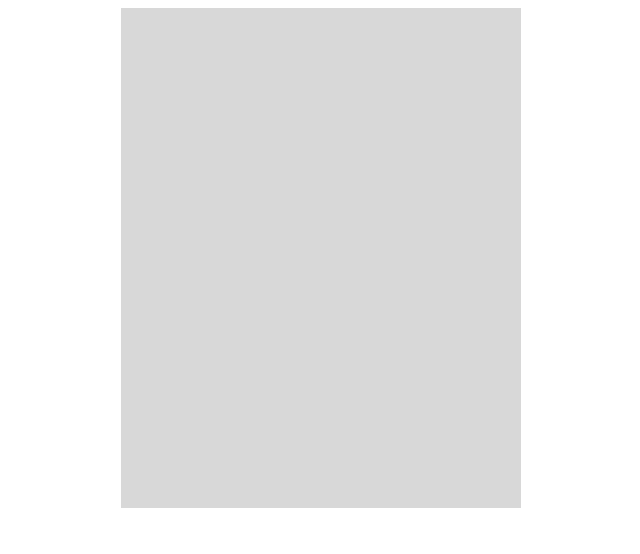
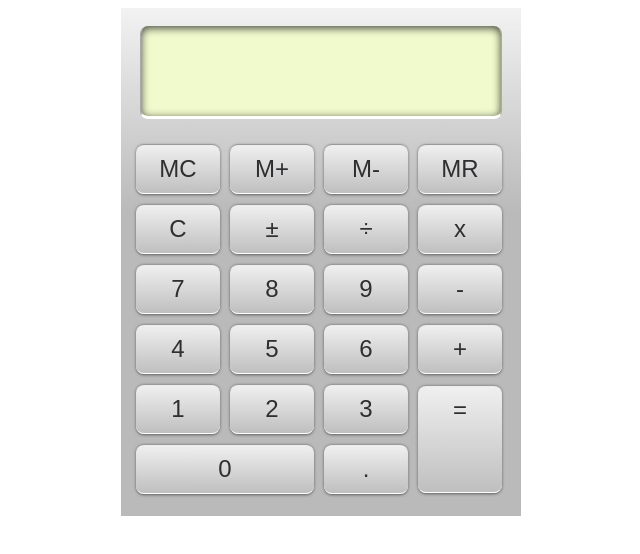
Before and after one commit to kklai/calculator, a plain HTML site: page index.html in a window 1280 px wide. Shown: the whole page, without its empty margins (319-959 px from the left). Drawn offline with nearby package versions, Linux system fonts and the light colour scheme.

Commit message:
hooking up calculator with javascript'

```diff
--- a/index.html
+++ b/index.html
@@ -3,10 +3,61 @@
 <head>
 	<title></title>
 	<link rel="stylesheet" type="text/css" href="style.css">
+	<script src="//ajax.googleapis.com/ajax/libs/jquery/1.10.2/jquery.min.js"></script>
+	<script src="script.js"></script>
 </head>
 <body>
 	<div class="calculator">
-		<div class="display"></div>
+		<div class="display">
+			<div class="display-text"></div>
+		</div>
+
+		<div class="buttons">
+			<div class="row">
+			  <div class="btn">MC</div>
+			  <div class="btn">M+</div>
+			  <div class="btn">M-</div>
+			  <div class="btn">MR</div>
+			</div>
+
+			<div class="row">
+			  <div class="btn" id="clear">C</div>
+			  <div class="btn">&nbsp;&plusmn;&nbsp;</div>
+			  <div class="btn">&nbsp;&divide;&nbsp;</div>
+			  <div class="btn">&nbsp;x&nbsp;</div>
+			</div>
+
+			<div class="row">
+			  <div class="btn">7</div>
+			  <div class="btn">8</div>
+			  <div class="btn">9</div>
+			  <div class="btn">&nbsp;-&nbsp;</div>
+			</div>
+
+			<div class="row">
+			  <div class="btn">4</div>
+			  <div class="btn">5</div>
+			  <div class="btn">6</div>
+			  <div class="btn">&nbsp;+&nbsp;</div>
+			</div>
+
+			<div class="row">
+				<div class="btn">1</div>
+			  <div class="btn">2</div>
+			  <div class="btn">3</div>
+			</div>
+
+			<div class="row">
+				<div class="btn" id="zero">0</div>
+			  <div class="btn">.</div>
+			</div>
+
+			<div class="equal-row">
+				<div class="btn" id="equal">=</div>
+			</div>
+
+		</div>
+
 	</div>
 
 </body>
--- /dev/null
+++ b/script.js
@@ -0,0 +1,71 @@
+var input, cal, num, value, operator;
+
+function readOperand(n){
+	num = n[0];
+	n.shift();
+	num = parseInt(num)
+	if (isNaN(num) === true) {
+		return "First input must be a number."
+	} else if (n[0] === "-") {
+		console.log('negative operand')
+	} else {
+		return num
+	}
+}
+
+function evaluate(n) {
+	if (n.length === 0) {
+		console.log('missing operand')
+	}
+	value = readOperand(n)
+	while (n.length != 0) {
+		operator = n[0];
+		n.shift();
+		temp = readOperand(n)
+		if (operator === "+") {
+			value = value + temp
+		} else if (operator === "-") {
+			value = value - temp;
+		} else if (operator === "x") {
+			value = value * temp;
+		} else if (operator === "÷") {
+			value = value/temp;
+		} else {
+			console.log('Unrecognized operator');
+		}
+	}
+	return value
+}
+
+function calculate() {
+	cal = $('.display-text')[0].innerHTML;
+	cal = cal.split('&nbsp;')
+	console.log(cal);
+	try {
+		val = evaluate(cal)
+		$('.display-text').html(value);
+	} catch (err) {
+		return err;
+	}
+}
+
+function clear() {
+	$('.display-text').html('');
+}
+
+$(document).ready(function(){
+	$('.btn').click(function(){
+		input = this.innerHTML;
+		if (input != '=') {
+			$(".display-text").append(input);
+		}
+	})
+
+	$('#clear').click(function(){
+		clear();
+	})
+
+	$('#equal').click(function(){
+		calculate();
+	})
+})
--- a/style.css
+++ b/style.css
@@ -2,5 +2,115 @@
 	margin: 0 auto;
 	background-color: #d8d8d8;
 	width: 400px;
-	height: 500px;
+	height: 490px;
+	padding: 18px 0 0 0;
+	background: #bababa;
+	background: #f2f2f2;
+	background: #f2f2f2;
+	background: -moz-linear-gradient(top,  #f2f2f2 0%, #bababa 40%);
+	background: -webkit-gradient(linear, left top, left bottom, color-stop(0%,#f2f2f2), color-stop(40%,#bababa));
+	background: -webkit-linear-gradient(top,  #f2f2f2 0%,#bababa 40%);
+	background: -o-linear-gradient(top,  #f2f2f2 0%,#bababa 40%);
+	background: -ms-linear-gradient(top,  #f2f2f2 0%,#bababa 40%);
+	background: linear-gradient(to bottom,  #f2f2f2 0%,#bababa 40%);
+	filter: progid:DXImageTransform.Microsoft.gradient( startColorstr='#f2f2f2', endColorstr='#bababa',GradientType=0 );
+
 }
+
+.calculator > * {
+	margin: 0 auto;
+}
+
+.display {
+	width: 360px;
+	height: 90px;
+	background-color: #F1FACD;
+	top: 20px;
+	-webkit-border-radius: 8px;
+  -moz-border-radius: 8px;
+  border-radius: 8px;
+  -webkit-box-shadow: inset 0px 2px 8px 0px rgba(0,0,0,0.75);
+	-moz-box-shadow: inset 0px 2px 8px 0px rgba(0,0,0,0.75);
+	box-shadow: inset 0px 2px 8px 0px rgba(0,0,0,0.75);
+	margin-bottom: 20px;
+	border-bottom: 3px solid #fff;
+	border-right: 1px solid #AAAAAA;
+	border-left: 1px solid #AAAAAA;
+}
+
+.display-text {
+	font-size: 30px;
+	font-family: Arial;
+	text-align: right;
+	padding: 8px 40px 0 0;
+}
+
+.buttons {
+	margin-left: 10px;
+}
+
+.row {
+	text-align: center;
+	overflow: hidden;
+}
+
+.btn {
+	float: left;
+	width: 42px;
+	padding: 10px 21px 10px 21px;
+  margin: 5px;
+
+  -webkit-border-radius: 8px;
+  -moz-border-radius: 8px;
+  border-radius: 8px;
+
+  -moz-box-shadow:
+		0px 1px 3px rgba(000,000,000,0.5),
+		inset 0px 0px 1px rgba(204,204,204,0.6);
+	-webkit-box-shadow:
+		0px 1px 3px rgba(000,000,000,0.5),
+		inset 0px 0px 1px rgba(204,204,204,0.6);
+	box-shadow:
+		0px 1px 3px rgba(000,000,000,0.5),
+		inset 0px 0px 1px rgba(204,204,204,0.6);
+
+	border-top: 1px solid #999999;
+	border-bottom: 1px solid #fff;
+	background: #9c9c9c;
+  background: -moz-linear-gradient(
+		top,
+		#f0f0f0 0%,
+		#bfbfbf);
+	background: -webkit-gradient(
+		linear, left top, left bottom,
+		from(#f0f0f0),
+		to(#bfbfbf));
+
+	text-indent:0;
+	display:inline-block;
+	color: #2F2F31;
+	font-family: Arial;
+	font-size:24px;
+	text-align:center;
+}
+
+.btn:hover {
+	background:-webkit-gradient( linear, left top, left bottom, color-stop(0.05, #dfdfdf), color-stop(1, #ededed) );
+	background:-moz-linear-gradient( center top, #dfdfdf 5%, #ededed 100% );
+	filter:progid:DXImageTransform.Microsoft.gradient(startColorstr='#dfdfdf', endColorstr='#ededed');
+	background-color:#dfdfdf;
+}
+
+#zero {
+	width: 136px;
+}
+
+.equal-row {
+	float: right;
+	margin: -119px 14px 0 0;
+}
+
+#equal {
+	height: 86px;
+	vertical-align: bottom;
+}
```
